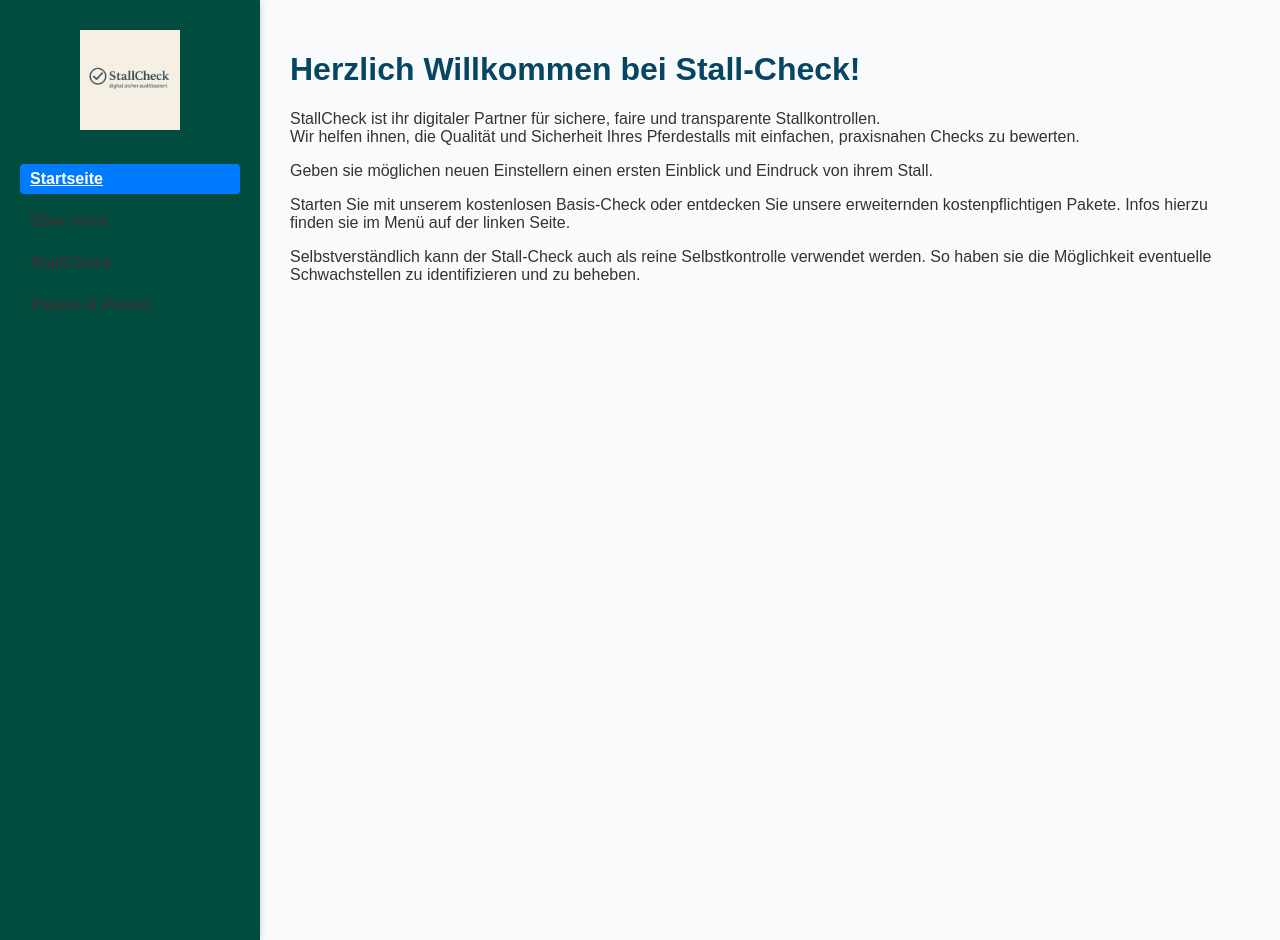
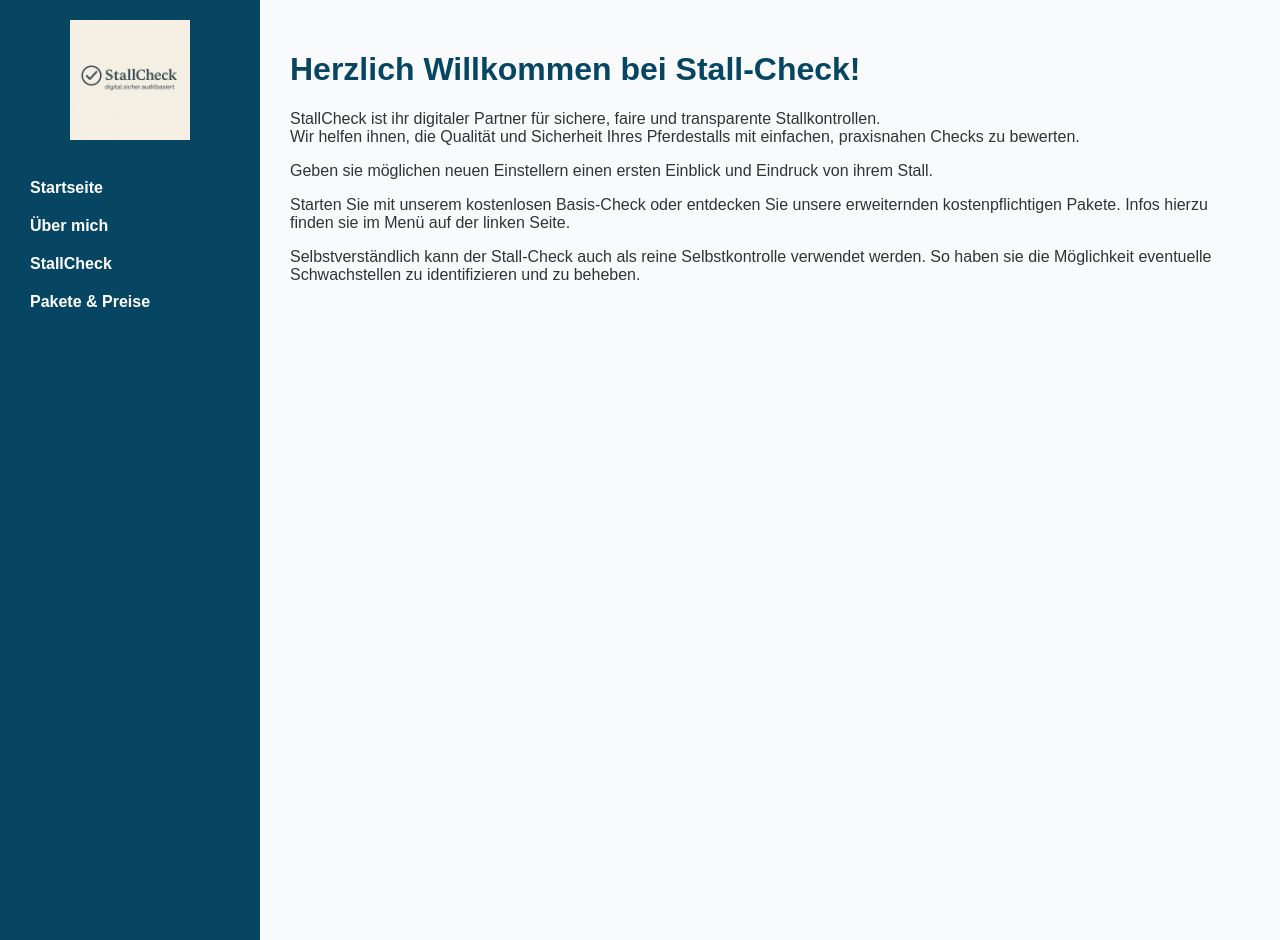
Before and after one commit to Kerstin78/stallcheck, a Jekyll site: the page built from index.md, in a window 1280 px wide. Built offline with Jekyll 4.4.1, drawn with Linux system fonts in a browser that asks for light colours.

Commit message:
Update default.html

```diff
--- a/_layouts/default.html
+++ b/_layouts/default.html
@@ -5,123 +5,66 @@
     <title>{{ page.title }}</title>
     <link rel="stylesheet" href="{{ "/assets/css/style.css" | relative_url }}" />
     <style>
-    body, html {
-      margin: 0; padding: 0; height: 100%;
+      body {
+        display: flex;
         font-family: Arial, sans-serif;
-    }
-    .container {
-      display: flex;
-      height: 100vh;
-      min-height: 600px;
+        margin: 0;
+        padding: 0;
       }
       nav {
         width: 220px;
-      background-color: #004d40;
+        background-color: #064663; /* dunkles Blau mit Grünstich */
         padding: 20px;
-      box-shadow: 2px 0 5px rgba(0,0,0,0.1);
+        height: 100vh;
+        box-shadow: 2px 0 5px rgba(0, 0, 0, 0.1);
+        color: #fff; /* helle Schriftfarbe */
         overflow-y: auto;
       }
       nav ul {
-      list-style: none;
+        list-style-type: none;
         padding: 0;
         margin: 0;
       }
       nav ul li {
-      margin: 12px 0;
+        margin: 10px 0;
       }
       nav ul li a {
+        color: #fff; /* helle Links */
         text-decoration: none;
-      color: #333;
-      cursor: pointer;
-      display: block;
-      padding: 6px 10px;
-      border-radius: 4px;
-      transition: background-color 0.3s ease;
+        font-weight: bold;
       }
       nav ul li a:hover {
-      background-color: #ddd;
+        color: #a8d0e6; /* helleres Blau beim Hover */
+        text-decoration: underline;
       }
-    nav ul li a.active {
-      background-color: #007bff;
-      color: white;
-      font-weight: bold;
-    }
-
-    .content-area {
+      .content {
         flex: 1;
         padding: 30px;
-      overflow-y: auto;
+        background-color: #f9fafb; /* heller, professioneller Hintergrund */
       }
-    .content-section {
-      display: none;
-    }
-    .content-section.active {
-      display: block;
-    }
-
       .logo {
         text-align: center;
         margin-bottom: 30px;
-      padding-top: 10px;
       }
       .logo img {
-      max-height: 100px;
-      width: auto;
+        max-height: 120px;
       }
     </style>
   </head>
   <body>
-  <div class="container">
     <nav>
       <div class="logo">
-        <img src="{{ '/assets/logo-stallcheck.png' | relative_url }}" alt="StallCheck Logo" />
+        <img src="/assets/logo-stallcheck.png" alt="StallCheck Logo" />
       </div>
       <ul>
-        <li><a href="#" class="tab-link active" data-tab="startseite">Startseite</a></li>
-        <li><a href="#" class="tab-link" data-tab="ueber-mich">Über mich</a></li>
-        <li><a href="#" class="tab-link" data-tab="stallcheck">StallCheck</a></li>
-        <li><a href="#" class="tab-link" data-tab="pakete">Pakete & Preise</a></li>
+        <li><a href="/">Startseite</a></li>
+        <li><a href="/ueber-mich">Über mich</a></li>
+        <li><a href="/stallcheck">StallCheck</a></li>
+        <li><a href="/pakete">Pakete & Preise</a></li>
       </ul>
     </nav>
-
-    <div class="content-area">
-      <div id="startseite" class="content-section active">
+    <div class="content">
       {{ content }}
     </div>
-      <div id="ueber-mich" class="content-section">
-        <h2>Über mich</h2>
-        <p>Hier kannst du dich vorstellen und erzählen, wie es zu StallCheck kam.</p>
-      </div>
-      <div id="stallcheck" class="content-section">
-        <h2>StallCheck</h2>
-        <p>Erklärung zum Selbstcheck mit den 6 Fragen etc.</p>
-      </div>
-      <div id="pakete" class="content-section">
-        <h2>Pakete & Preise</h2>
-        <p>Details zu den Paketen, Preisen und Extras.</p>
-      </div>
-    </div>
-  </div>
-
-  <script>
-    const tabs = document.querySelectorAll('.tab-link');
-    const contents = document.querySelectorAll('.content-section');
-
-    tabs.forEach(tab => {
-      tab.addEventListener('click', function(e) {
-        e.preventDefault();
-
-        // Aktive Klasse für Tabs
-        tabs.forEach(t => t.classList.remove('active'));
-        this.classList.add('active');
-
-        // Inhalte wechseln
-        const target = this.getAttribute('data-tab');
-        contents.forEach(c => {
-          c.classList.toggle('active', c.id === target);
-        });
-      });
-    });
-  </script>
   </body>
 </html>
```
Lines whose indentation alone changed are shown as unchanged.
